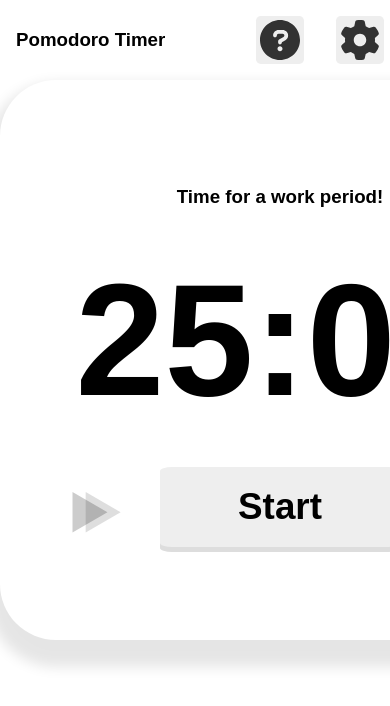
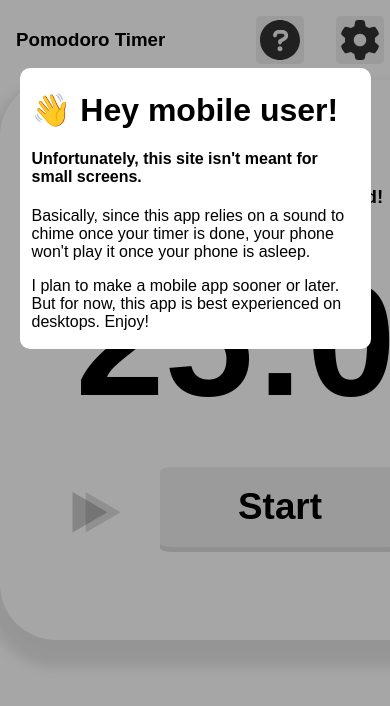
Before and after one commit to TheFossilDev/pomo-timer, a React (Create React App) app: page / in a window 390 px wide. Shown: the top 706 px of the page. Built offline with nearby package versions, Linux system fonts and the light colour scheme.

Commit message:
Added mobile warning for small screens

```diff
--- a/src/App.js
+++ b/src/App.js
@@ -15,6 +15,7 @@ import DarkMode from "./Components/Icons/DarkMode";
 import TrashCan from "./Components/Icons/TrashCan";
 import Gear from "./Components/Icons/Gear";
 import Help from "./Components/Icons/Help";
+import MobilePreview from "./Components/MobilePreview";
 
 const App = () => {
   const dispatch = useDispatch();
@@ -87,9 +88,11 @@ const App = () => {
 
   return (
     <>
+      {window.innerWidth < 650 ? <MobilePreview /> : null}
       <Modal clickHandler={modalClickHandler} in={isSetting}>
         <Settings changeIsSetting={changeIsSetting} />
       </Modal>
+
       <ConfirmationBox
         in={isConfirming}
         cancelConfirming={() => setIsConfirming(false)}
--- /dev/null
+++ b/src/Components/MobilePreview.js
@@ -0,0 +1,18 @@
+import React from 'react';
+
+import Modal from './UI/Modal';
+
+const MobilePreview = props => {
+  return (
+    <>
+      <Modal in={true}>
+        <h1>👋 Hey mobile user!</h1>
+        <h4>Unfortunately, this site isn't meant for small screens.</h4>
+        <p>Basically, since this app relies on a sound to chime once your timer is done, your phone won't play it once your phone is asleep.</p>
+        <p>I plan to make a mobile app sooner or later. But for now, this app is best experienced on desktops. Enjoy!</p>
+      </Modal>
+    </>
+  );
+};
+
+export default MobilePreview;
--- a/src/Components/UI/Modal.module.css
+++ b/src/Components/UI/Modal.module.css
@@ -22,6 +22,20 @@
 .modalContainerentered {
   transition: top var(--duration) ease-in;
   top: 30%;
+}
+
+@media only screen and (max-width: 600px)  {
+  .modalContainer {
+    display: block;
+    position: absolute;
+    transform: none;
+    left: 5%;
+    width: 90%;
+    margin: auto;
+  }
+  .modalContainerentered {
+    top: 8%;
+  }
 }
 
 .modalContainerexiting {
```
